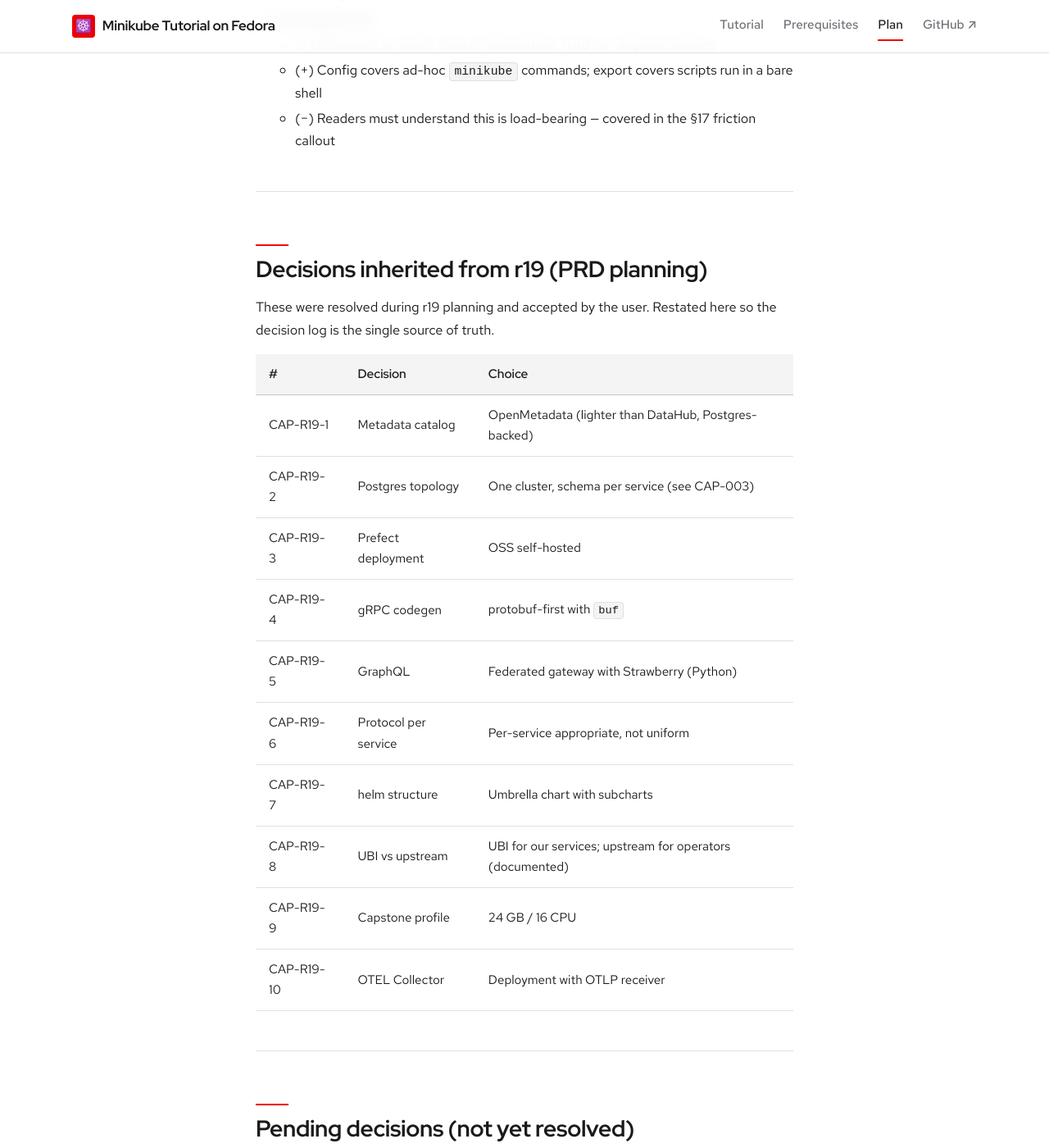
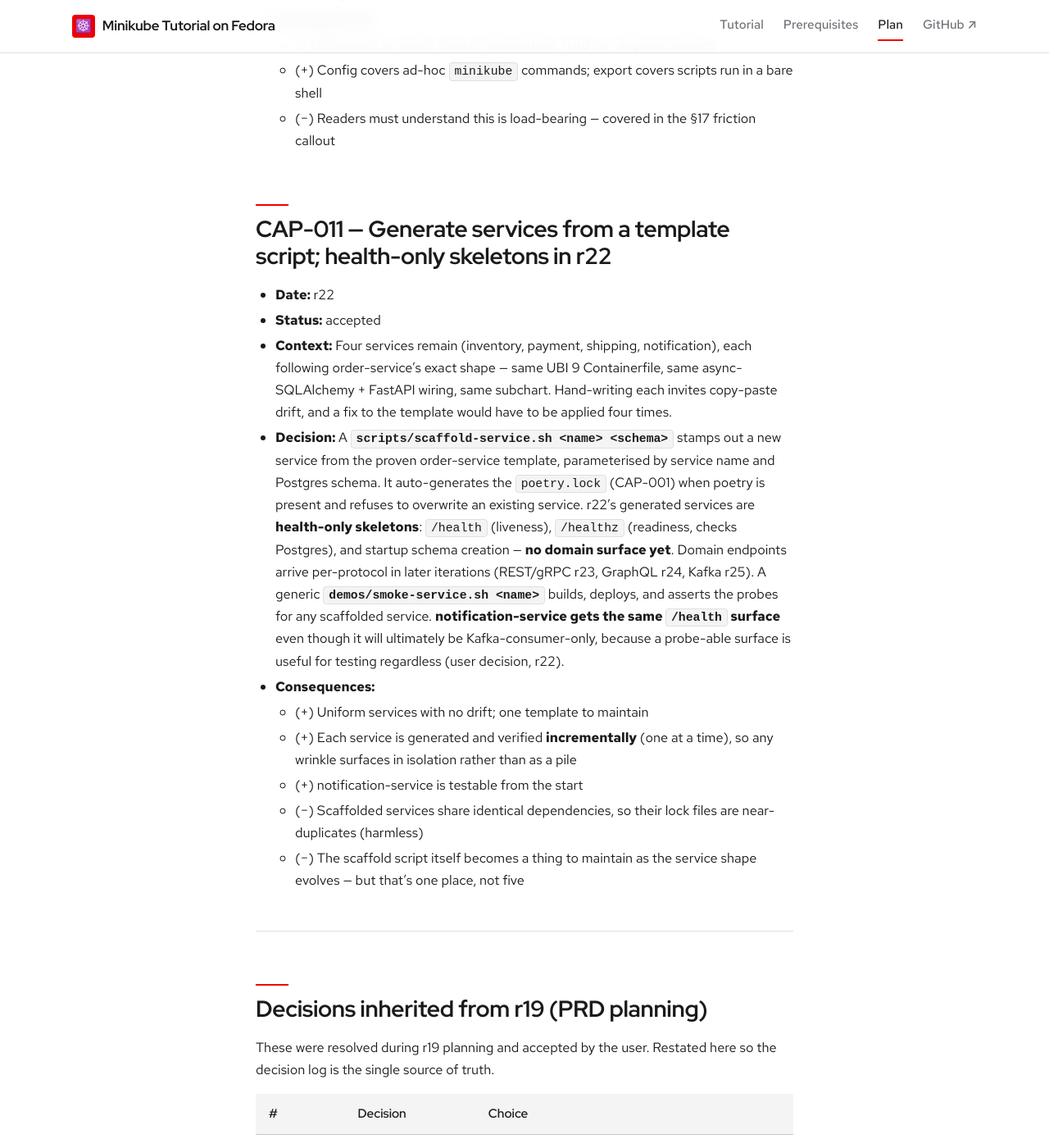
Before and after one commit to patterncatalyst/minikube-on-fedora, a Jekyll site: the page built from _plans/capstone-decisions.md, in a window 1280 px wide and 1400 px high, scrolled down 7128 px. Shown: the whole window at 82% size. Built offline with Jekyll 4.4.1, drawn with Linux system fonts in a browser that asks for light colours; some web fonts are replaced.

Commit message:
feat(r22): inventory-service health skeleton via scaffold-service.sh — verified
- scaffold-service.sh + smoke-service.sh (r22 tooling, CAP-011)
- inventory-service generated from the order-service template (schema: inventory)
- verified Fedora 44: build -> registry -> rollout -> /health + /healthz -> schema exists

```diff
--- a/_plans/capstone-decisions.md
+++ b/_plans/capstone-decisions.md
@@ -265,6 +265,38 @@
   - (−) Readers must understand this is load-bearing — covered in the
     §17 friction callout
 
+## CAP-011 — Generate services from a template script; health-only skeletons in r22
+
+- **Date:** r22
+- **Status:** accepted
+- **Context:** Four services remain (inventory, payment, shipping,
+  notification), each following order-service's exact shape — same UBI 9
+  Containerfile, same async-SQLAlchemy + FastAPI wiring, same subchart.
+  Hand-writing each invites copy-paste drift, and a fix to the template
+  would have to be applied four times.
+- **Decision:** A **`scripts/scaffold-service.sh <name> <schema>`** stamps
+  out a new service from the proven order-service template, parameterised
+  by service name and Postgres schema. It auto-generates the `poetry.lock`
+  (CAP-001) when poetry is present and refuses to overwrite an existing
+  service. r22's generated services are **health-only skeletons**:
+  `/health` (liveness), `/healthz` (readiness, checks Postgres), and
+  startup schema creation — **no domain surface yet**. Domain endpoints
+  arrive per-protocol in later iterations (REST/gRPC r23, GraphQL r24,
+  Kafka r25). A generic **`demos/smoke-service.sh <name>`** builds, deploys,
+  and asserts the probes for any scaffolded service. **notification-service
+  gets the same `/health` surface** even though it will ultimately be
+  Kafka-consumer-only, because a probe-able surface is useful for testing
+  regardless (user decision, r22).
+- **Consequences:**
+  - (+) Uniform services with no drift; one template to maintain
+  - (+) Each service is generated and verified **incrementally** (one at a
+    time), so any wrinkle surfaces in isolation rather than as a pile
+  - (+) notification-service is testable from the start
+  - (−) Scaffolded services share identical dependencies, so their lock
+    files are near-duplicates (harmless)
+  - (−) The scaffold script itself becomes a thing to maintain as the
+    service shape evolves — but that's one place, not five
+
 ---
 
 ## Decisions inherited from r19 (PRD planning)
--- /dev/null
+++ b/examples/17-capstone/charts/capstone/charts/inventory-service/Chart.yaml
@@ -0,0 +1,6 @@
+apiVersion: v2
+name: inventory-service
+description: inventory-service data product — FastAPI service backed by the capstone Postgres (inventory schema). r22 ships the health skeleton; domain surface added later.
+type: application
+version: 0.1.0
+appVersion: "0.1.0"
```
Also changed, not shown: _plans/reconciliation-plan.md (+29 -0 lines), examples/17-capstone/charts/capstone/charts/inventory-service/templates/deployment.yaml (added, +69 -0 lines), examples/17-capstone/charts/capstone/charts/inventory-service/templates/service.yaml (added, +16 -0 lines), examples/17-capstone/charts/capstone/charts/inventory-service/values.yaml (added, +39 -0 lines), examples/17-capstone/services/inventory-service/README.md (added, +25 -0 lines), examples/17-capstone/services/inventory-service/pyproject.toml (added, +28 -0 lines), 10 other files.
